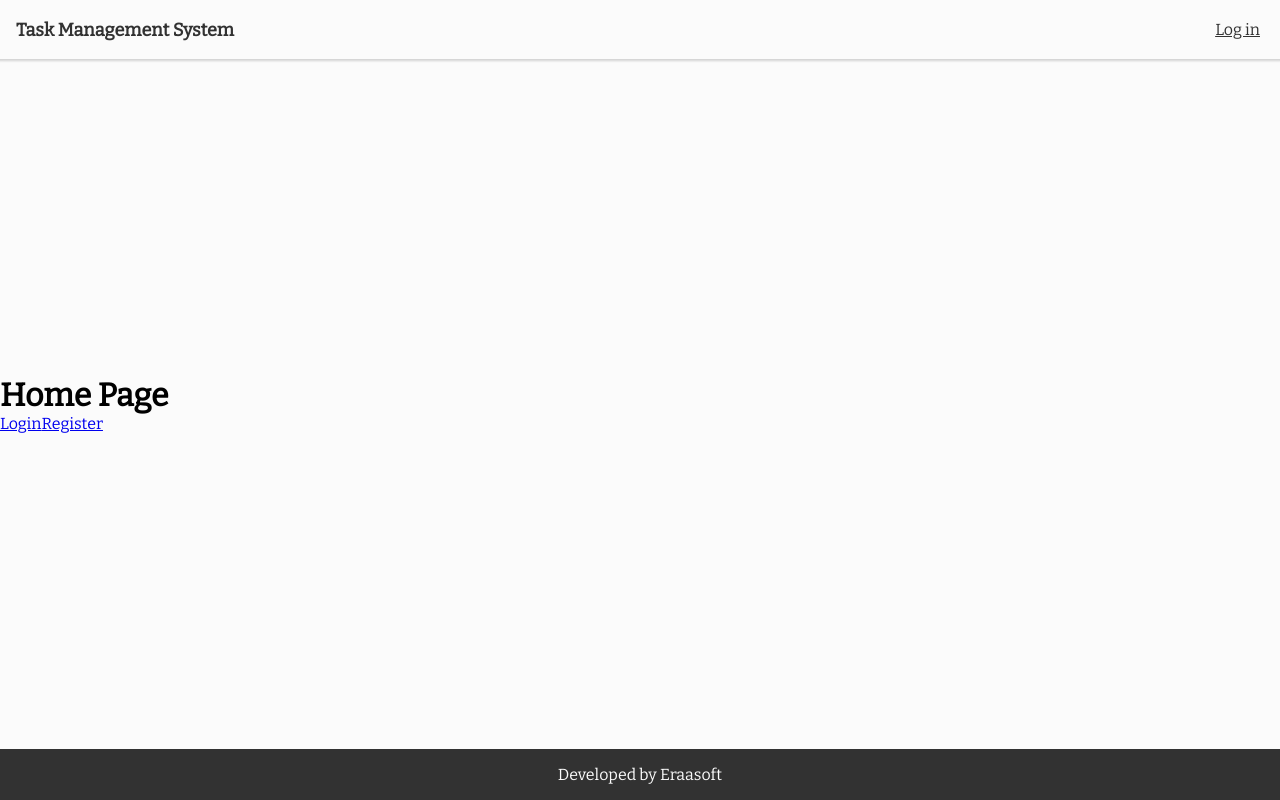
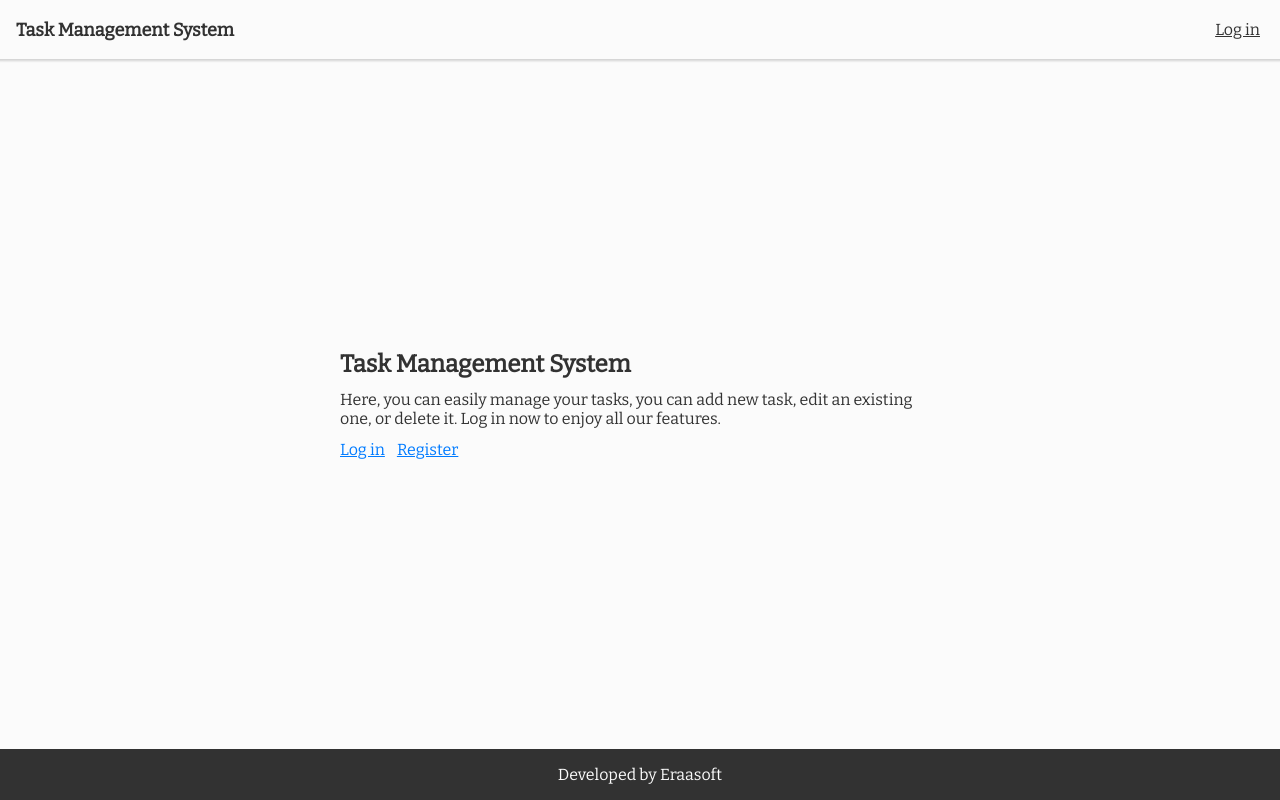
Before and after one commit to ahmed0saber/eraasoft-task-management-system--react-js, a React (Vite) app in the folder eraasoft-auth/: page / in a window 1280 px wide. Built offline with nearby package versions, Linux system fonts and the light colour scheme.

Commit message:
Style HomePage

```diff
--- a/eraasoft-auth/src/pages/Home.jsx
+++ b/eraasoft-auth/src/pages/Home.jsx
@@ -3,10 +3,13 @@ import { Link } from "react-router-dom";
 
 export default function Home() {
     return (
-        <div>
-            <h1>Home Page</h1>
-            <Link to="/login">Login</Link>
-            <Link to="/register">Register</Link>
+        <div className='home-page'>
+            <h1>Task Management System</h1>
+            <p>Here, you can easily manage your tasks, you can add new task, edit an existing one, or delete it. Log in now to enjoy all our features.</p>
+            <div className='btns'>
+                <Link to="/login">Log in</Link>
+                <Link to="/register">Register</Link>
+            </div>
         </div>
     )
 }
--- a/eraasoft-auth/src/style.css
+++ b/eraasoft-auth/src/style.css
@@ -87,3 +87,31 @@ footer {
 .error-page a {
   color: #007BFF;
 }
+
+.home-page {
+  padding: 12px;
+  display: flex;
+  flex-direction: column;
+  gap: 12px;
+  margin: auto;
+}
+
+.home-page h1 {
+  color: #323232;
+  font-size: 24px;
+}
+
+.home-page p {
+  color: #323232;
+  max-width: 600px;
+}
+
+.home-page .btns {
+  display: flex;
+  align-items: center;
+  gap: 12px;
+}
+
+.home-page a {
+  color: #007BFF;
+}
```
